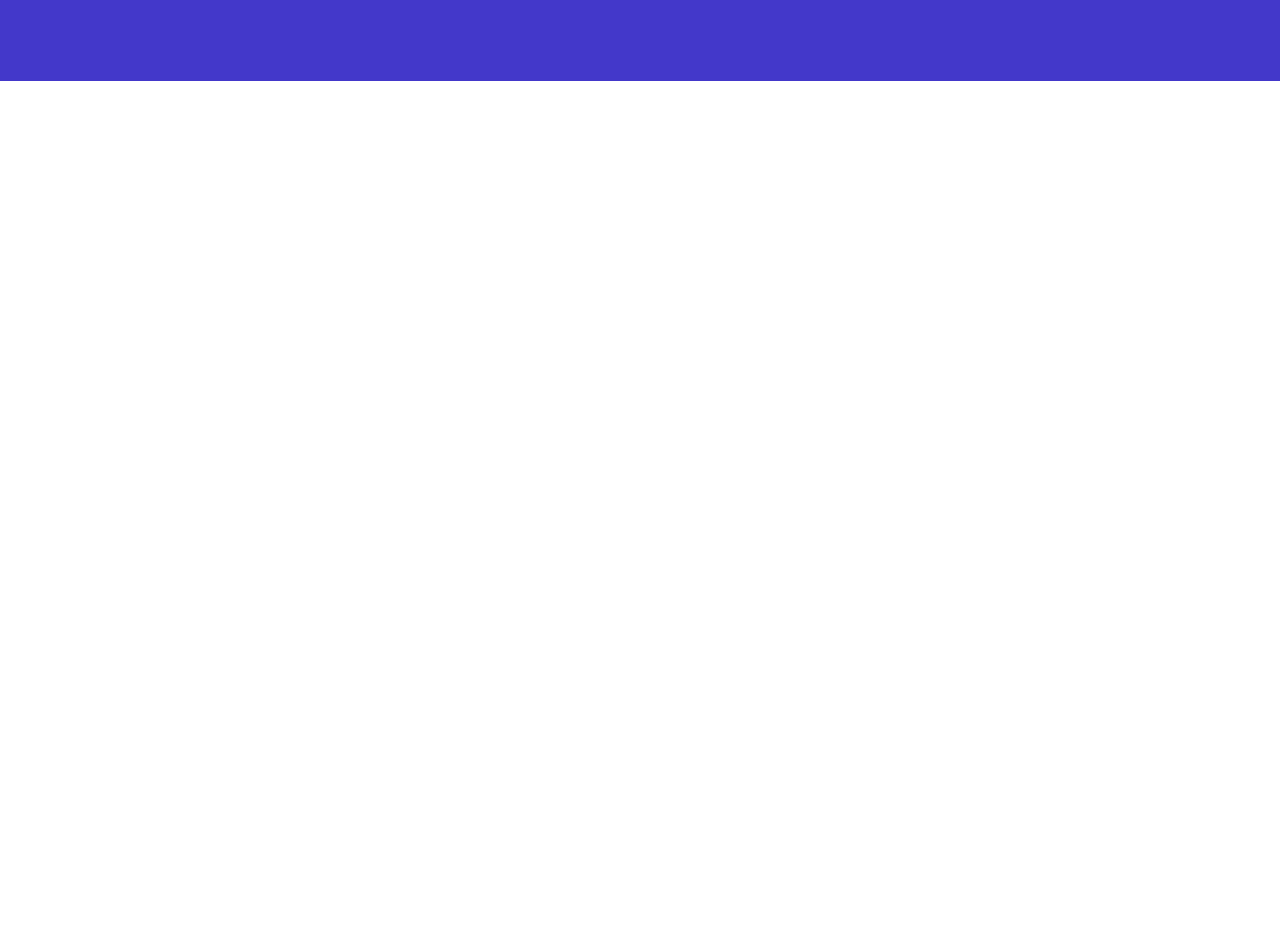
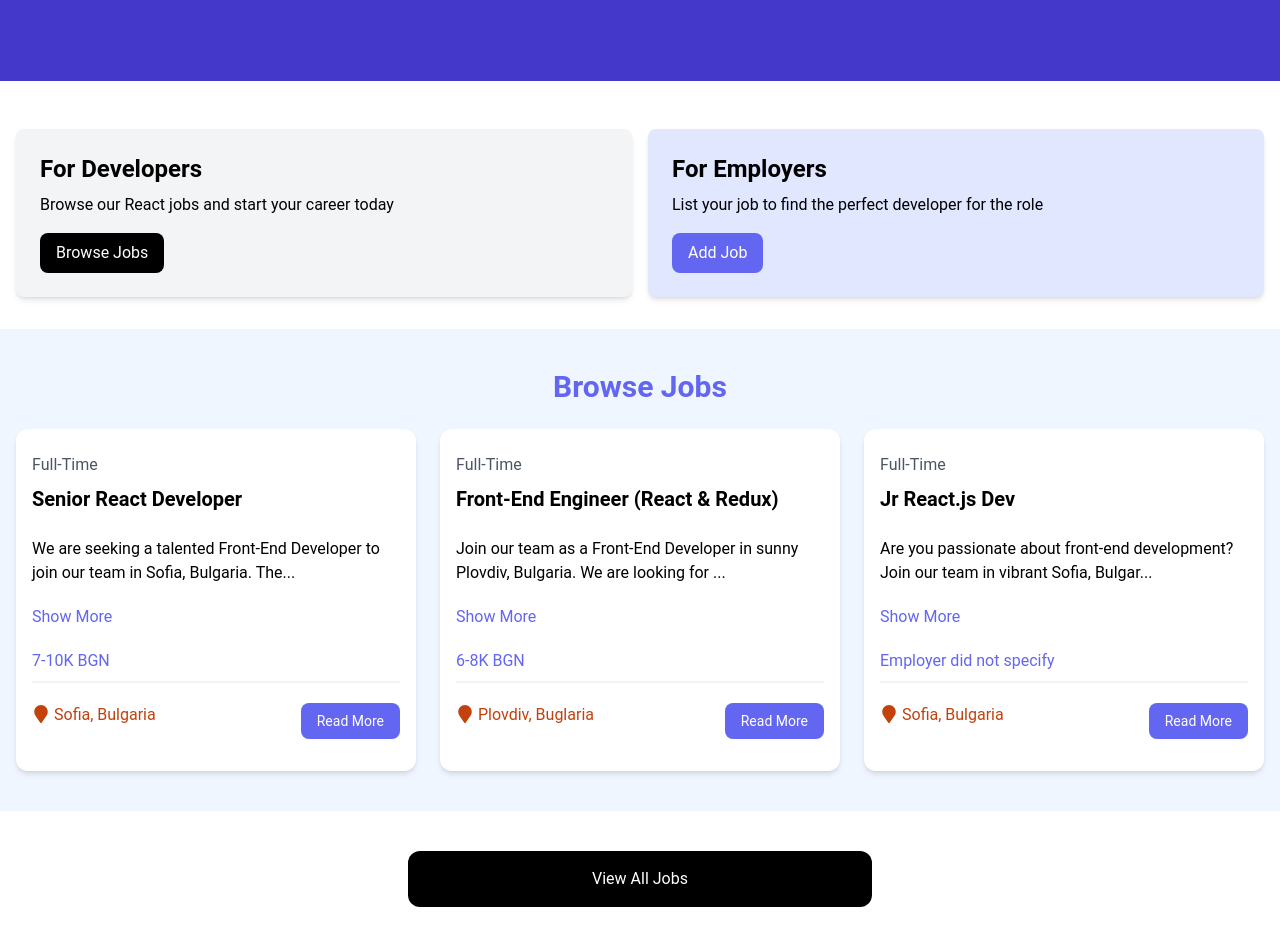
Before and after one commit to kachamachkov/React-Job-Board, a React (Vite) app in the folder client/: page / in a window 1280 px wide. Shown: the part 280-1226 px from the top of the page. Before the commit the page ends 800 px from the top, so only its background shows below. Built offline with nearby package versions, Linux system fonts and the light colour scheme.

Commit message:
Render all components into Home page

```diff
--- a/client/src/pages/HomePage.jsx
+++ b/client/src/pages/HomePage.jsx
@@ -1,8 +1,16 @@
 import Hero from "../components/Hero";
+import HomeCards from "../components/HomeCards";
+import JobListings from "../components/JobListings";
+import ViewAllJobs from "../components/ViewAllJobs";
 
 const HomePage = () => {
   return (
-    <Hero />
+    <>
+      <Hero />
+      <HomeCards />
+      <JobListings />
+      <ViewAllJobs />
+    </>
   );
 };
 export default HomePage;
```
